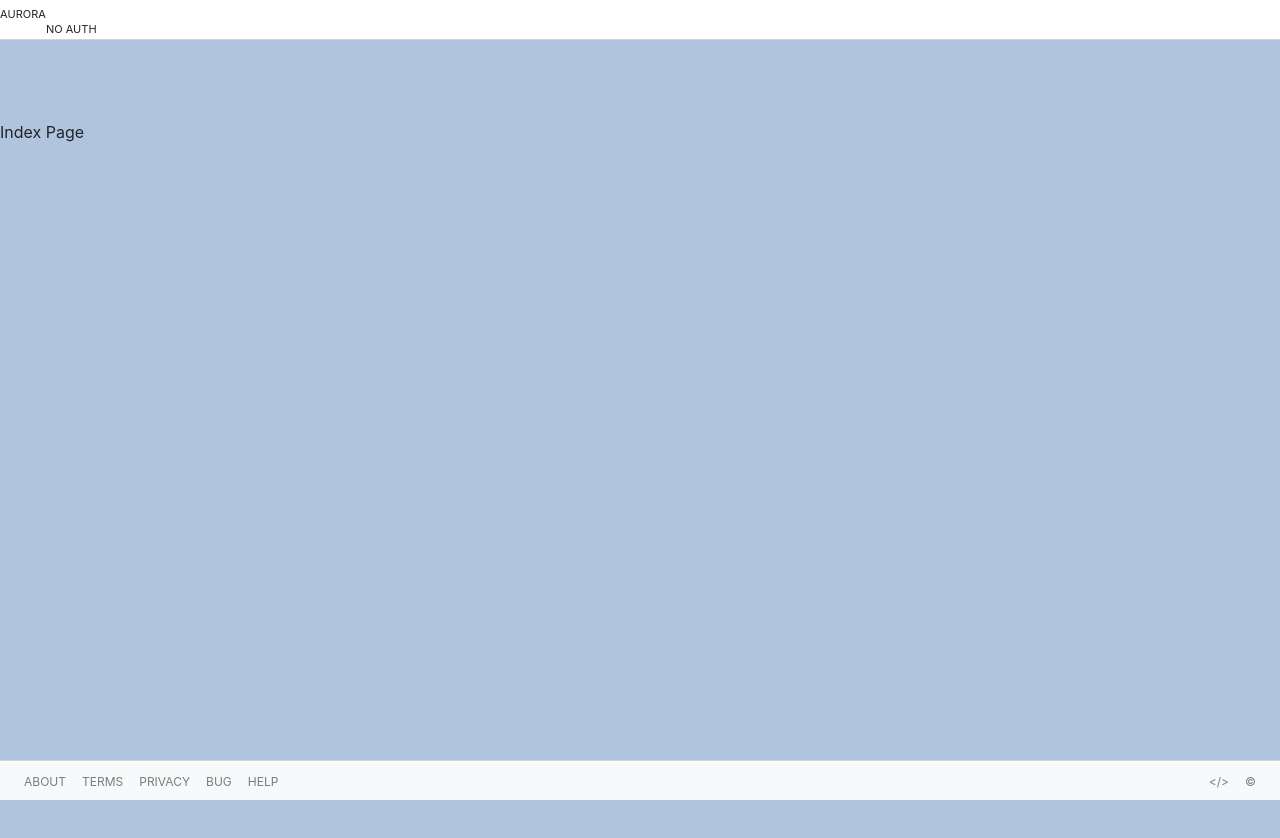
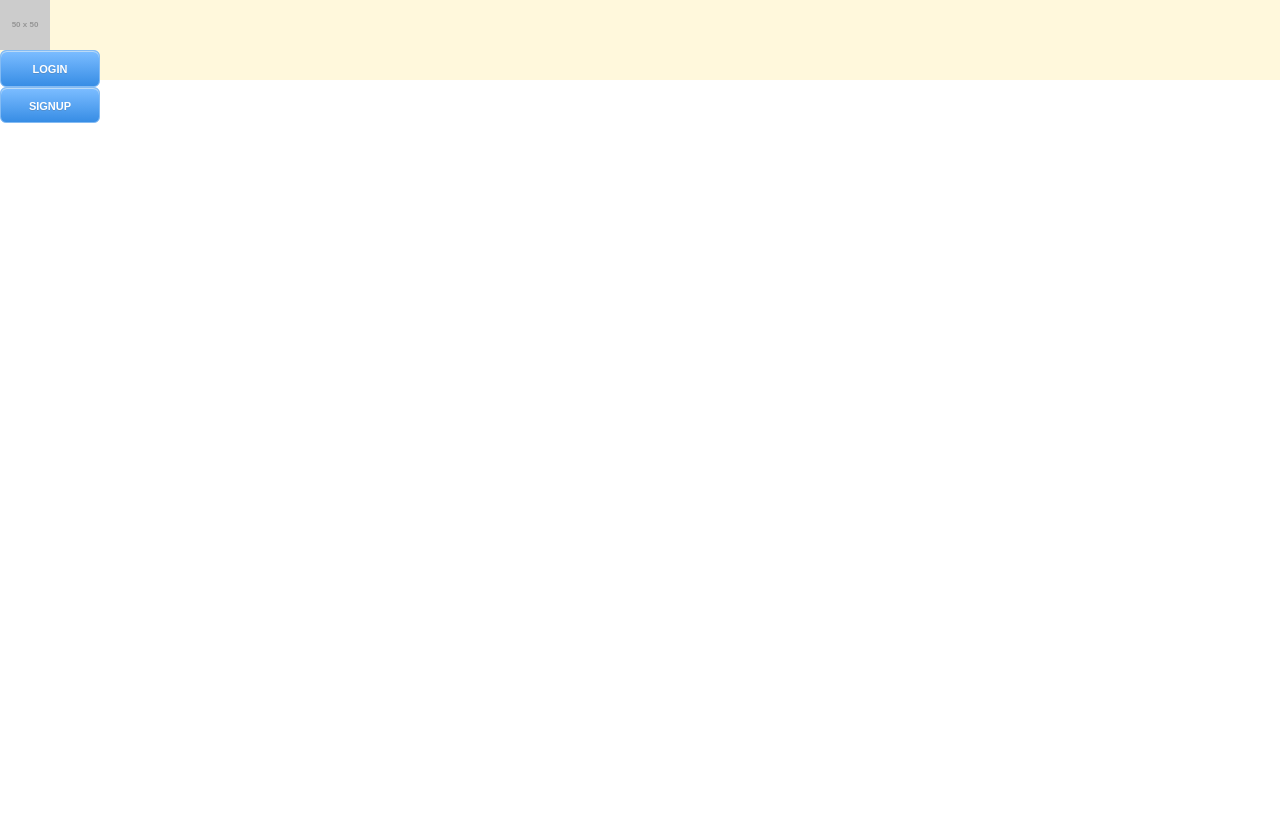
Before and after one commit to eritter688/aurora.frontend, a React (Create React App) app: page / in a window 1280 px wide. After the commit the page ends 800 px from the top, so only its background shows below. Built offline with nearby package versions, Linux system fonts and the light colour scheme.

Commit message:
in progress navbar with css

```diff
--- a/src/App.js
+++ b/src/App.js
@@ -1,13 +1,12 @@
 import React from 'react';
 import './App.css';
 import 'bootstrap/dist/css/bootstrap.min.css';
-import Footer from "./components/footer/Footer";
-import Router from "./router/router";
 import authService from './services/tokenService';
 import {useDispatch} from "react-redux";
 import {api} from "./axios/axios";
 import {asyncLogout, asyncRefresh} from "./slices/authSlice";
 import {useHistory} from "react-router";
+import PublicHeader from "./components/header/PublicHeader";
 
 export default function App(props) {
 
@@ -44,11 +43,15 @@ export default function App(props) {
         return Promise.reject(error);
     });
 
+    // return (
+    //     <div className={"App"}>
+    //         <Router/>
+    //         <Footer/>
+    //     </div>
+    // );
+
     return (
-        <div className={"App"}>
-            <Router/>
-            <Footer/>
-        </div>
+        <PublicHeader/>
     );
 
 }
--- a/src/components/header/Header.js
+++ b/src/components/header/PublicHeader.js
@@ -1,61 +1,78 @@
 import React from 'react';
-import 'bootstrap/dist/css/bootstrap.min.css';
+import {Link} from "react-router-dom";
+import './header.css'
+
+export default function PublicHeader() {
+
+    return (
+        <div id={"nav-header"} className={"nav-header"}>
+            <Link to={"/home/"}>
+                <img src={"https://via.placeholder.com/50"} alt={"placeholder"}/>
+            </Link>
+            <nav>
+                <ul>
+                    <li><Link to={"/login/"} className={"nav-header-button"}>Login</Link></li>
+                    <li><Link to={"/register/"} className={"nav-header-button"}>Signup</Link></li>
+                </ul>
+            </nav>
+        </div>
+    )
+}
 
 
-const navBarStyle2 = {
-    fontVariant: "all-small-caps",
-    borderBottomStyle: "solid",
-    borderWidth: "1px",
-    borderColor: "lightgray",
-    minHeight: "5vh",
-
-    display: "flex",
-    // justifyContent: "center",
-    alignItems: "center",
-};
-
-export default function Header() {
-
-    const userName = "Eric";
-    const userEmail = "eritter688@gmail.com";
-    const isAuthenticated = false;
-
-    const NavLeft = () => {
-
-        const style = {
-            alignSelf: "flex-start",
-        };
-
-        return (
-            <div style={style}>Aurora</div>
-        );
-    };
-
-    const rightStyle = {
-        alignSelf: "flex-end",
-    };
-
-    const navRightNoAuth = () => {
-        return (
-            <div style={rightStyle}>NO AUTH</div>
-        );
-    };
-
-    const navRightAuth = () => {
-        return (
-            <div style={rightStyle}>AUTH</div>
-        );
-    };
-
-    return (
-        <div style={navBarStyle2}>
-            <NavLeft/>
-            {isAuthenticated ? navRightAuth() : navRightNoAuth()}
-        </div>
-    )
-
-
-}
+// const navBarStyle2 = {
+//     fontVariant: "all-small-caps",
+//     borderBottomStyle: "solid",
+//     borderWidth: "1px",
+//     borderColor: "lightgray",
+//     minHeight: "5vh",//
+//     display: "flex",
+//     // justifyContent: "center",
+//     alignItems: "center",
+// };
+//
+// export default function PublicHeader() {
+//
+//     const userName = "Eric";
+//     const userEmail = "eritter688@gmail.com";
+//     const isAuthenticated = false;
+//
+//     const NavLeft = () => {
+//
+//         const style = {
+//             alignSelf: "flex-start",
+//         };
+//
+//         return (
+//             <div style={style}>Aurora</div>
+//         );
+//     };
+//
+//     const rightStyle = {
+//         alignSelf: "flex-end",
+//     };
+//
+//     const navRightNoAuth = () => {
+//         return (
+//             <div style={rightStyle}>NO AUTH</div>
+//         );
+//     };
+//
+//     const navRightAuth = () => {
+//         return (
+//             <div style={rightStyle}>AUTH</div>
+//         );
+//     };
+//
+//     return (
+//         <div style={navBarStyle2}>
+//             <NavLeft/>
+//             {isAuthenticated ? navRightAuth() : navRightNoAuth()}
+//         </div>
+//     )
+//
+//
+// }
 
 // const navBarStyle = {
 //     fontVariant: "all-small-caps",
@@ -67,7 +84,7 @@ export default function Header() {
 //
 //
 //
-// export default function Header(props) {
+// export default function PublicHeader(props) {
 //
 //     const dispatch = useDispatch();
 //     const history = useHistory();
--- /dev/null
+++ b/src/components/header/header.css
@@ -0,0 +1,74 @@
+.nav-header {
+    font-variant: all-small-caps;
+
+    background-color: cornsilk;
+
+    position: fixed;
+    top: 0;
+    left: 0;
+    z-index: 1000;
+
+    width: 100%;
+    height: 10vh;
+}
+
+.nav-header-logo {
+
+}
+
+nav {
+
+}
+
+nav > ul {
+    margin: 0;
+    padding: 0;
+    list-style: none;
+}
+
+/*.nav-header-button {*/
+/*    display: table-cell;*/
+/*    vertical-align: middle;*/
+/*    width: 100px;*/
+/*    height: 32px;*/
+
+/*    border-radius: 5px;*/
+/*    border-style: solid;*/
+/*    border-width: 2px;*/
+/*    border-color: dodgerblue;*/
+
+/*    background: linear-gradient(rgba(255, 255, 255, 0.03) 0%, rgba(0, 0, 0, 0.03) 100%) rgb(0, 138, 255);*/
+/*    box-shadow: rgb(0, 94, 173) 0px 1px 1px 0px, rgba(0, 125, 238, 0.32) 0px 3px 13px 0px;*/
+
+/*    text-decoration: none;*/
+/*    background-color: white;*/
+/*    color: dodgerblue;*/
+
+/*    font-size: 1.5em;*/
+/*}*/
+
+.nav-header-button {
+
+    display: table-cell;
+    vertical-align: middle;
+    width: 100px;
+    height: 32px;
+
+    box-shadow: inset 0 1px 0 0 #bbdaf7;
+    background: #79bbff linear-gradient(to bottom, #79bbff 5%, #378de5 100%);
+    border-radius: 6px;
+    border: 1px solid #84bbf3;
+    color: #ffffff;
+    font-family: Arial, serif;
+    font-size: 15px;
+    font-weight: bold;
+    padding: 6px 24px;
+    text-align: center;
+    text-decoration: none;
+    text-shadow: 0 1px 0 #528ecc;
+}
+
+.nav-header-button:hover {
+    text-decoration: none;
+    background: #378de5 linear-gradient(to bottom, #378de5 5%, #79bbff 100%);
+}
--- a/src/components/page/page.js
+++ b/src/components/page/page.js
@@ -1,5 +1,5 @@
 import React from "react";
-import Header from "../header/Header";
+import PublicHeader from "../header/PublicHeader";
 
 const bodyStyle = {
     paddingTop: "5rem",
@@ -11,7 +11,7 @@ const bodyStyle = {
 export default function Page(props) {
     return (
         <>
-            <Header/>
+            <PublicHeader/>
             <div style={bodyStyle}>
                 {props.children}
             </div>
```
